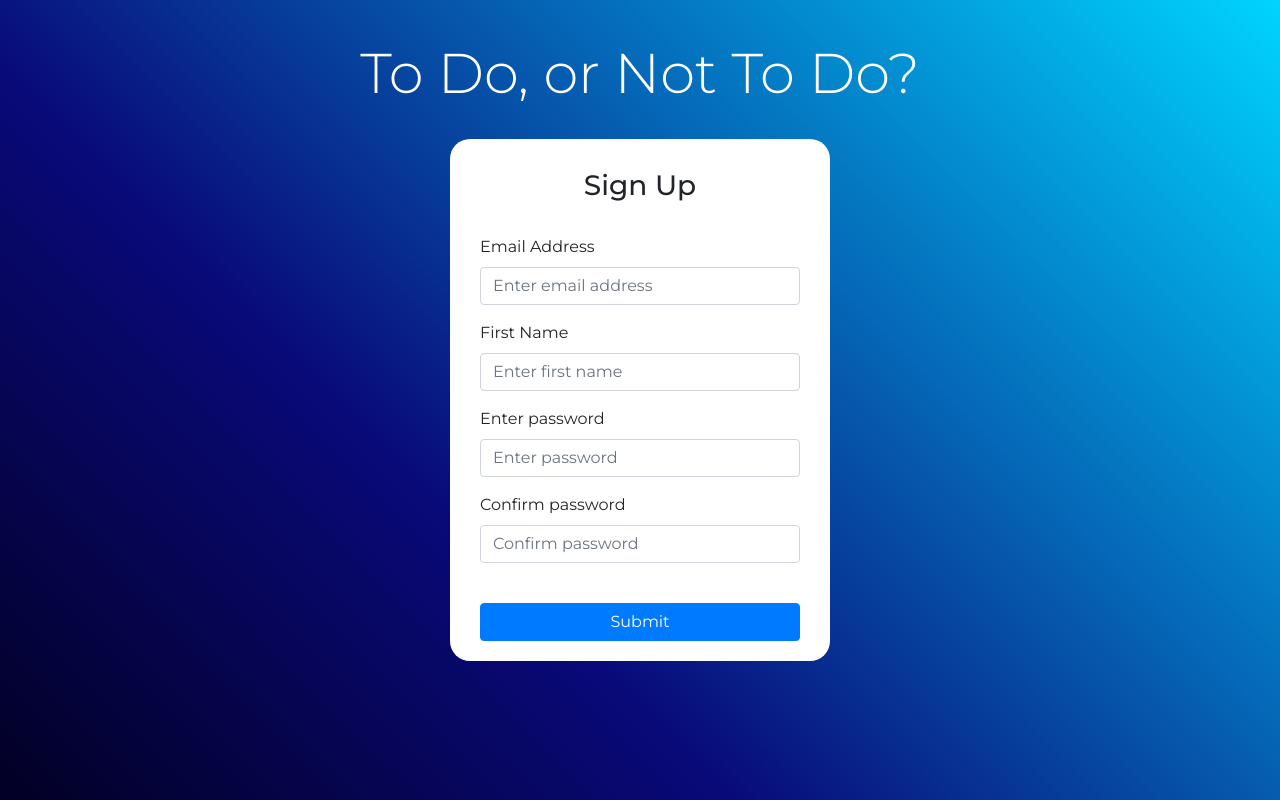
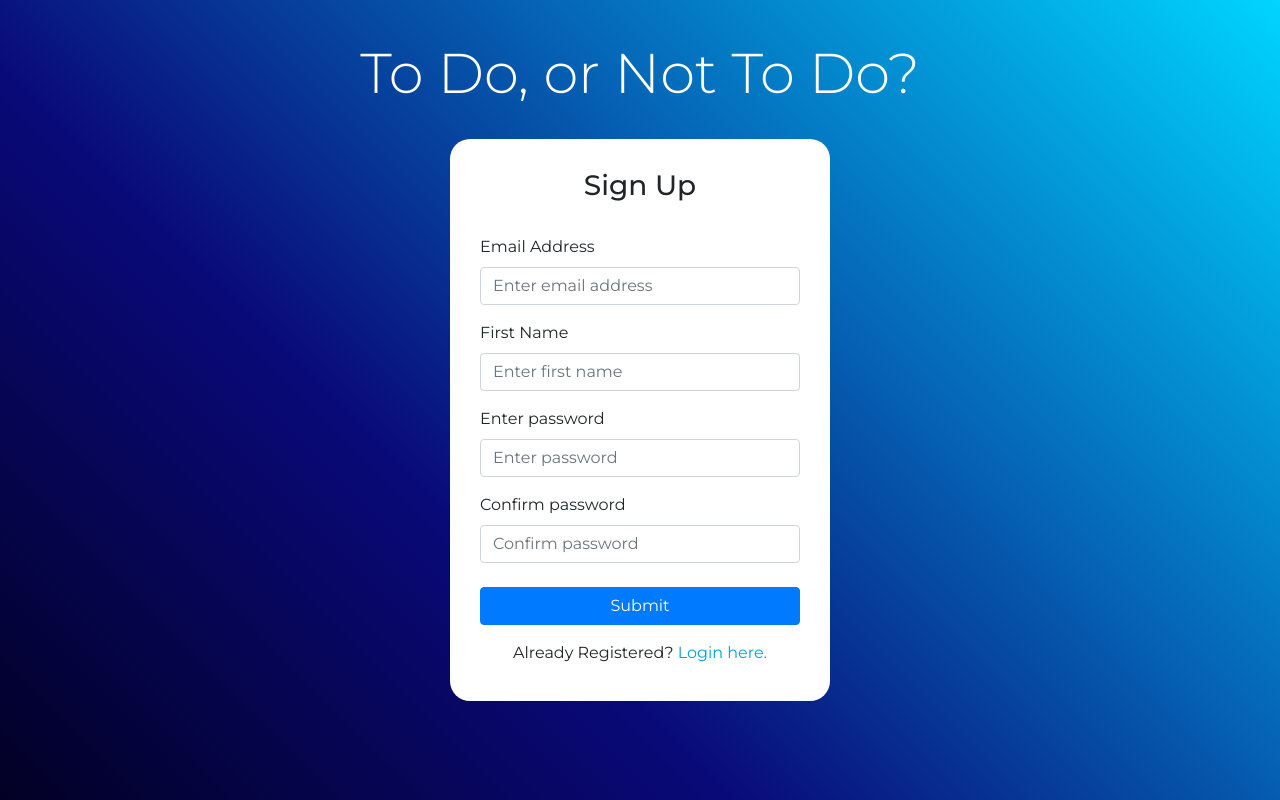
Before and after one commit to isdanryan/ToDoApp, a Flask app: page /signup in a window 1280 px wide. Run offline with Flask 3, Linux system fonts and the light colour scheme; some libraries are stand-ins or nearby versions.

Commit message:
Update signup.html
Minor amendments to bring sign up page into line with login page

```diff
--- a/todowebapp/templates/signup.html
+++ b/todowebapp/templates/signup.html
@@ -10,7 +10,7 @@
         <div class="col">
         </div>
         <div class="col box-border">
-            <form method="post" class="container-md">
+            <form method="post" class="container-md" id="login-form">
                 <h3 align="center">Sign Up</h3>
                 <br/>
                 <div class="form-group">
@@ -29,8 +29,8 @@
                     <label for="password2">Confirm password</label>
                     <input type="password" class="form-control" id="password2" name="password2" placeholder="Confirm password"/>
                 </div>
-                <br/>
-                    <button type="submit" class="btn btn-primary w-100">Submit</button>
+                    <button type="submit" class="btn btn-primary w-100" id="login-btn">Submit</button>
+                    <p>Already Registered? <a href="/login">Login here.</a></p>
             </form>
         </div>
         <div class="col">
```
